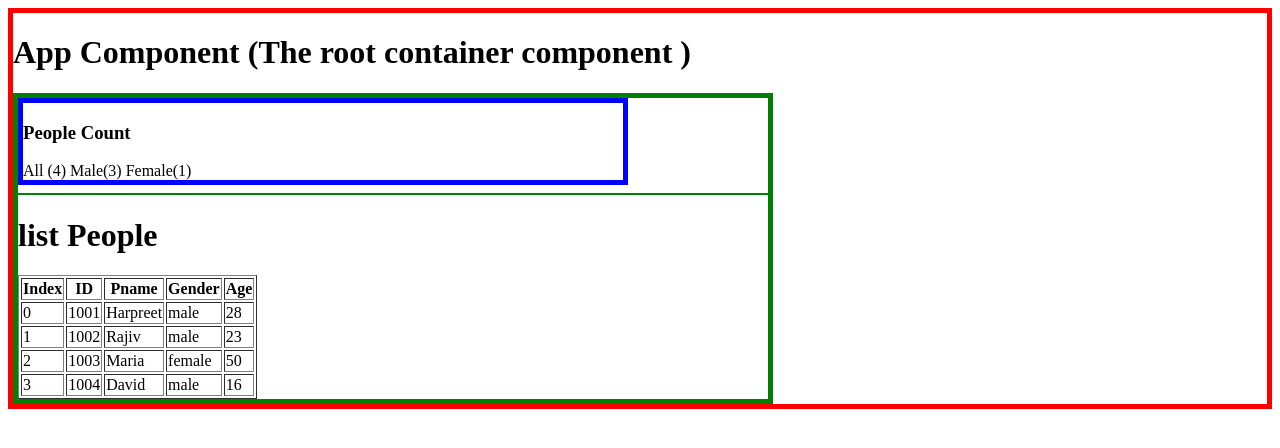
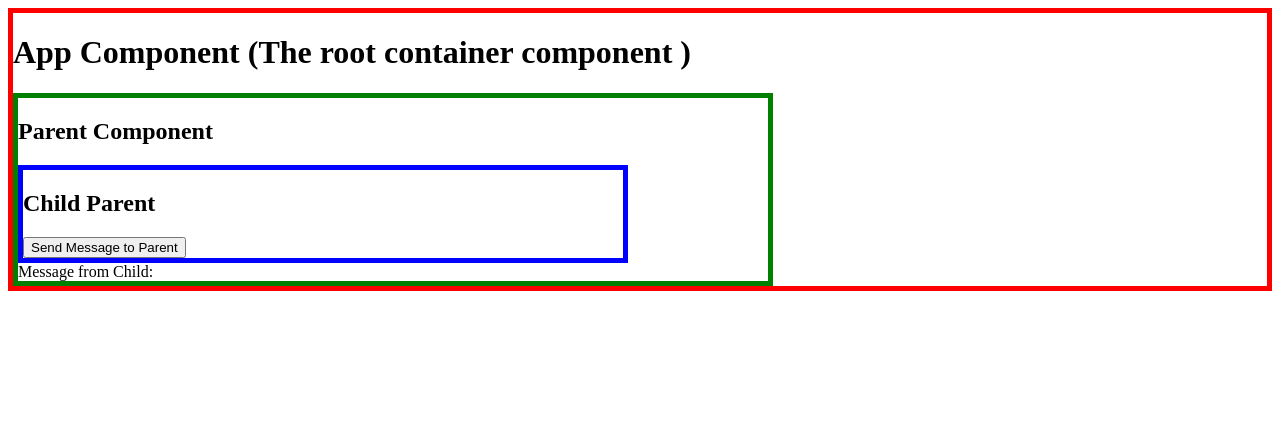
Before and after one commit to jackofalltradesprogrammer/AngularBootCamp, an Angular app: page / in a window 1280 px wide. Shown: the top 448 px of the page. Built offline with nearby package versions, Linux system fonts and the light colour scheme.

Commit message:
D6 - Send data from Child to Parent Component using EventEmitter

```diff
--- a/src/app/app.component.html
+++ b/src/app/app.component.html
@@ -1,7 +1,7 @@
 <div style="border:red 5px solid">
   <h1>App Component (The root container component )</h1>
 
-  <app-person-list></app-person-list>
-  <!-- <app-parent></app-parent> -->
+  <!-- <app-person-list></app-person-list> -->
+  <app-parent></app-parent>
 
 </div>
--- a/src/app/child/child.component.html
+++ b/src/app/child/child.component.html
@@ -1,4 +1,5 @@
 <div style="border:blue 5px solid; width:600px">
-  <h2>Child Component</h2>
-  {{receivedDataFromParent}}
+
+  <h2>Child Parent</h2>
+    <button (click)='onChange()'>Send Message to Parent</button>
 </div>
--- a/src/app/child/child.component.ts
+++ b/src/app/child/child.component.ts
@@ -1,18 +1,25 @@
 import { Component, OnInit } from '@angular/core';
 import {Input} from '@angular/core';
+import { EventEmitter } from '@angular/core';
 
 @Component({
   selector: 'app-child',
   templateUrl: './child.component.html',
   styleUrls: ['./child.component.css'],
-  inputs:['receivedDataFromParent']
+  inputs:['receivedDataFromParent'],
+  outputs:['childEvent1']
 })
 export class ChildComponent implements OnInit {
 
   // @Input()
   receivedDataFromParent:string;
+  childEvent1 = new EventEmitter<string>();
 
   constructor() { }
+
+  onChange(){
+    this.childEvent1.emit("Hello from Child");
+  }
 
   ngOnInit() {
   }
--- a/src/app/parent/parent.component.html
+++ b/src/app/parent/parent.component.html
@@ -1,8 +1,10 @@
 <div style="border:green 5px solid; width:750px">
   <h2>Parent Component</h2>
 
-  <app-child [receivedDataFromParent] = 'getParentData()'>
+  <app-child
+    (childEvent1) ='msg=$event'
+  >
 
   </app-child>
-
+    Message from Child: {{msg}}
 </div>
--- a/src/app/parent/parent.component.ts
+++ b/src/app/parent/parent.component.ts
@@ -6,7 +6,7 @@
   styleUrls: ['./parent.component.css']
 })
 export class ParentComponent implements OnInit {
-
+  msg:string='';
   getParentData(){
     return "Hello from Parent!";
   }
--- a/src/app/person-list/person-list.component.html
+++ b/src/app/person-list/person-list.component.html
@@ -14,6 +14,7 @@
       <th>Pname</th>
       <th>Gender</th>
       <th>Age</th>
+      <th>Operations</th>
     </tr>
     <tr *ngFor = 'let p of personList; let i = index'>
       <td>{{i}}</td>
@@ -21,6 +22,7 @@
       <td>{{p.pname}}</td>
       <td>{{p.gender}}</td>
       <td>{{p.age}}</td>
+      <td><button (click)='personList.splice(i,1)'>Delete</button></td>
     </tr>
   </table>
 </div>
```
